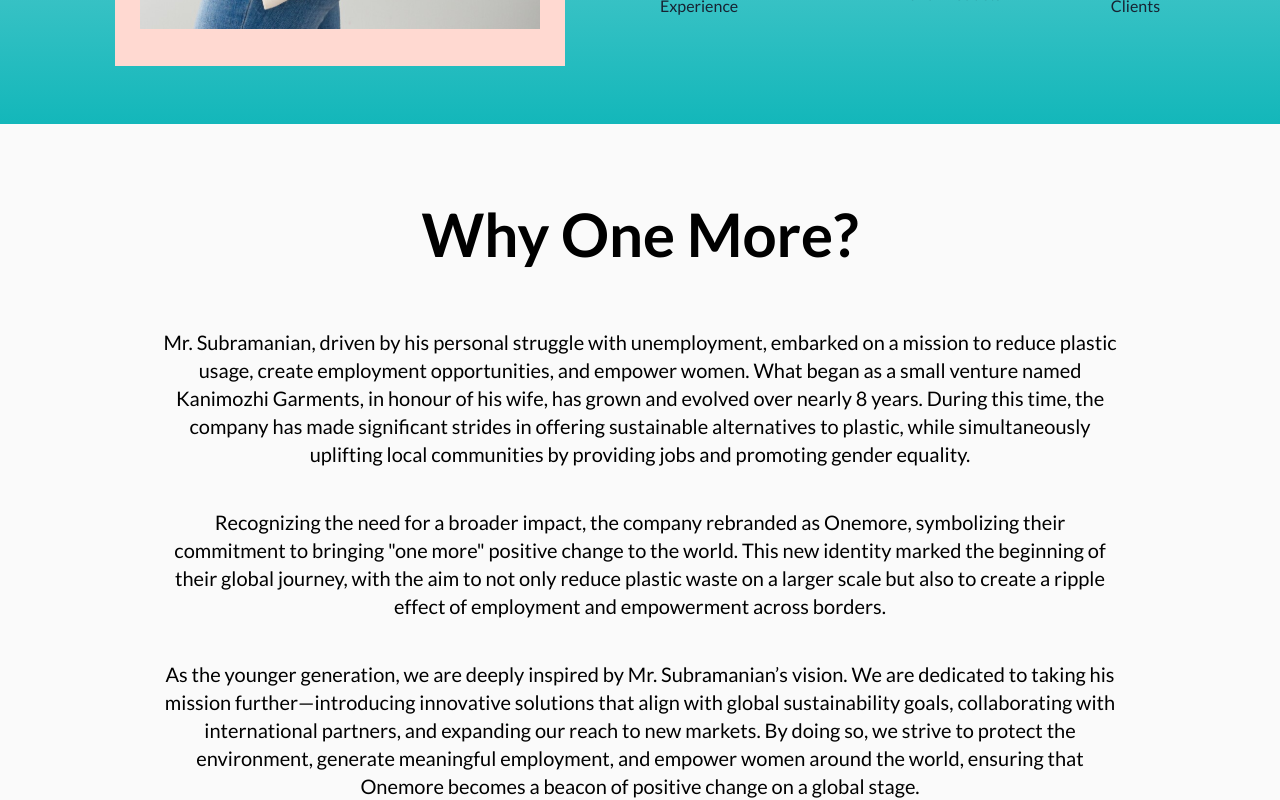
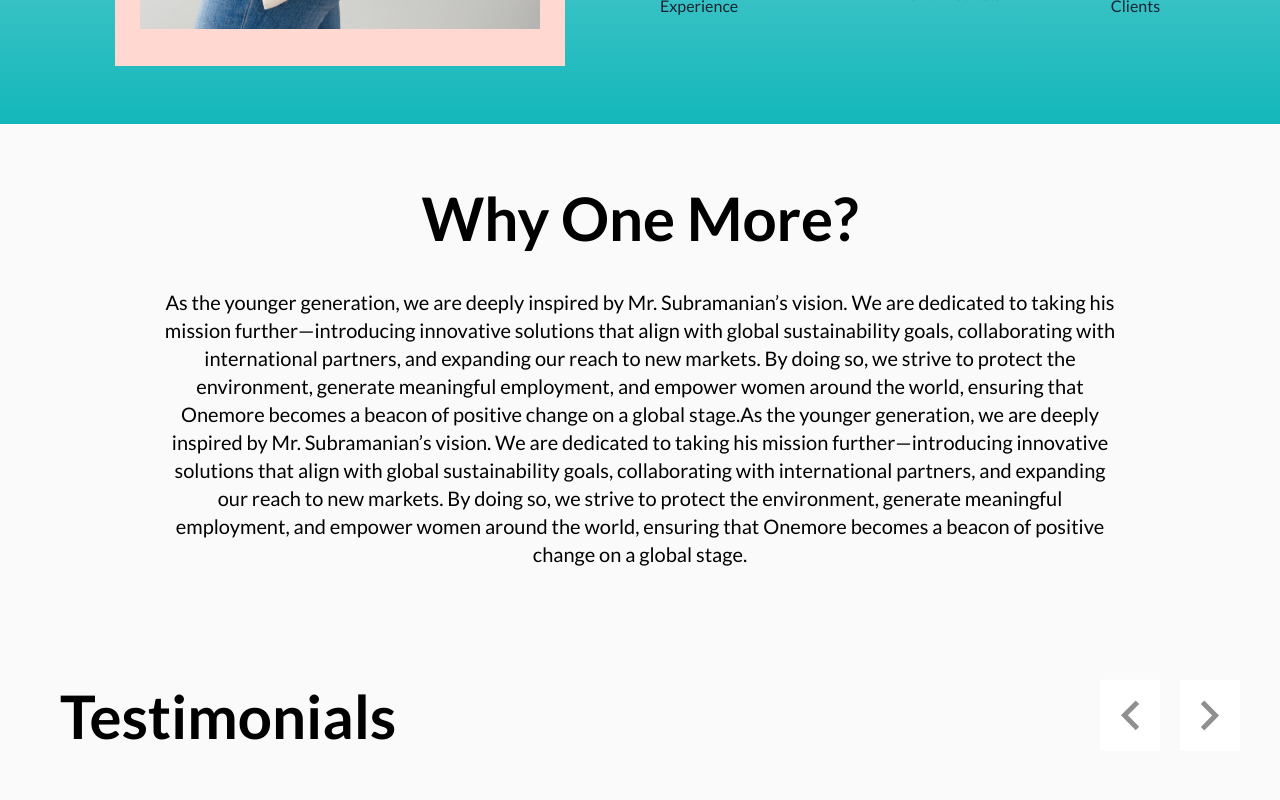
Before and after one commit to tanmayVaish/bags-shop, a Next.js app: page / in a window 1280 px wide. Shown: the part 2380-3180 px from the top of the page. Built offline with nearby package versions, Linux system fonts and the light colour scheme.

Commit message:
minor change

```diff
--- a/app/page.js
+++ b/app/page.js
@@ -341,29 +341,11 @@
         </div>
       </div>
 
-      <div className="w-full px-10 py-20 bg-bg_gray">
+      <div className="w-full px-10 pt-16 pb-8 bg-bg_gray">
         <div className="text-3xl xs:text-5xl sm:text-6xl font-semibold text-black text-center ">
           Why One More?
         </div>
-        <div className="w-4/5 mx-auto flex flex-col gap-10 text-center mt-16">
-          <div className="text-black text-xs xs:text-lg sm:text-xl">
-            Mr. Subramanian, driven by his personal struggle with unemployment,
-            embarked on a mission to reduce plastic usage, create employment
-            opportunities, and empower women. What began as a small venture
-            named Kanimozhi Garments, in honour of his wife, has grown and
-            evolved over nearly 8 years. During this time, the company has made
-            significant strides in offering sustainable alternatives to plastic,
-            while simultaneously uplifting local communities by providing jobs
-            and promoting gender equality.
-          </div>
-          <div className="text-black text-xs xs:text-lg sm:text-xl">
-            Recognizing the need for a broader impact, the company rebranded as
-            Onemore, symbolizing their commitment to bringing "one more"
-            positive change to the world. This new identity marked the beginning
-            of their global journey, with the aim to not only reduce plastic
-            waste on a larger scale but also to create a ripple effect of
-            employment and empowerment across borders.
-          </div>
+        <div className="w-4/5 mx-auto flex flex-col gap-10 text-center mt-10">
           <div className="text-black text-xs xs:text-lg sm:text-xl">
             As the younger generation, we are deeply inspired by Mr.
             Subramanian’s vision. We are dedicated to taking his mission
@@ -372,7 +354,14 @@
             expanding our reach to new markets. By doing so, we strive to
             protect the environment, generate meaningful employment, and empower
             women around the world, ensuring that Onemore becomes a beacon of
-            positive change on a global stage.
+            positive change on a global stage.As the younger generation, we are
+            deeply inspired by Mr. Subramanian’s vision. We are dedicated to
+            taking his mission further—introducing innovative solutions that
+            align with global sustainability goals, collaborating with
+            international partners, and expanding our reach to new markets. By
+            doing so, we strive to protect the environment, generate meaningful
+            employment, and empower women around the world, ensuring that
+            Onemore becomes a beacon of positive change on a global stage.
           </div>
         </div>
         {/* <Slider {...sliderSettings} className="py-10">
```
